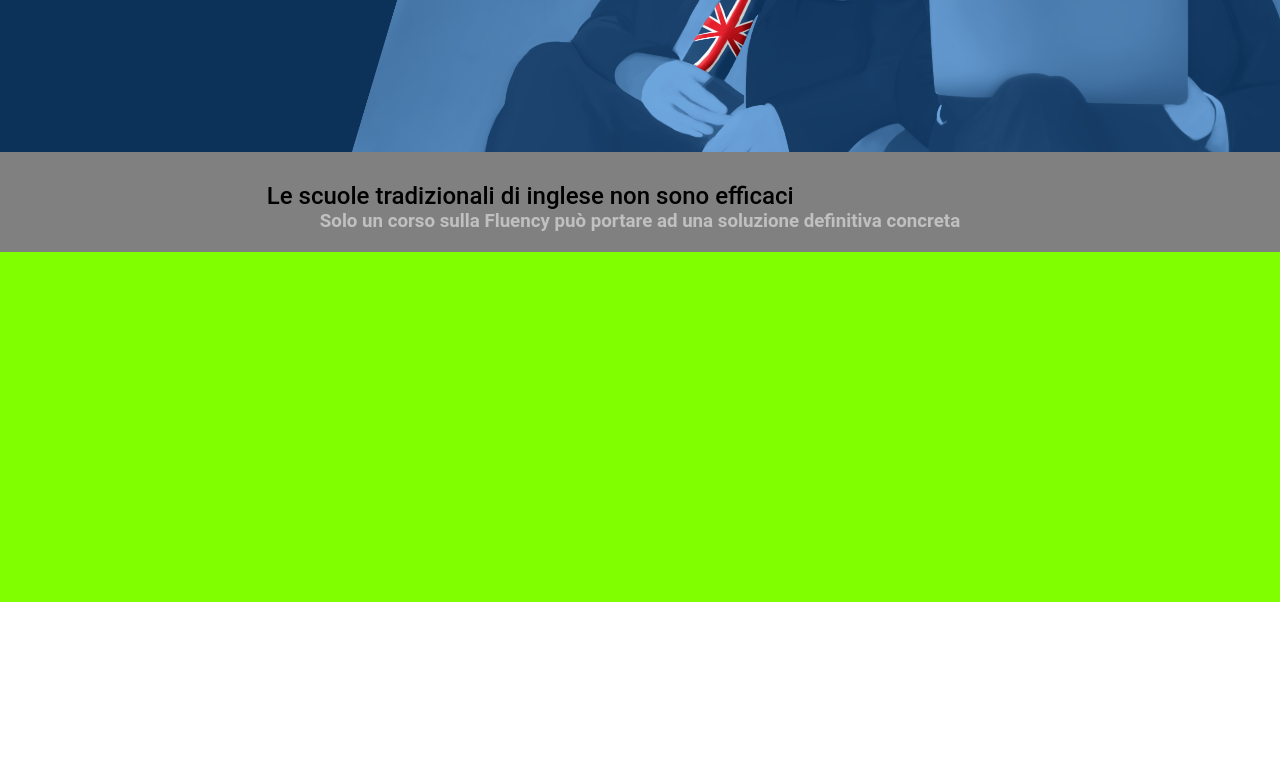
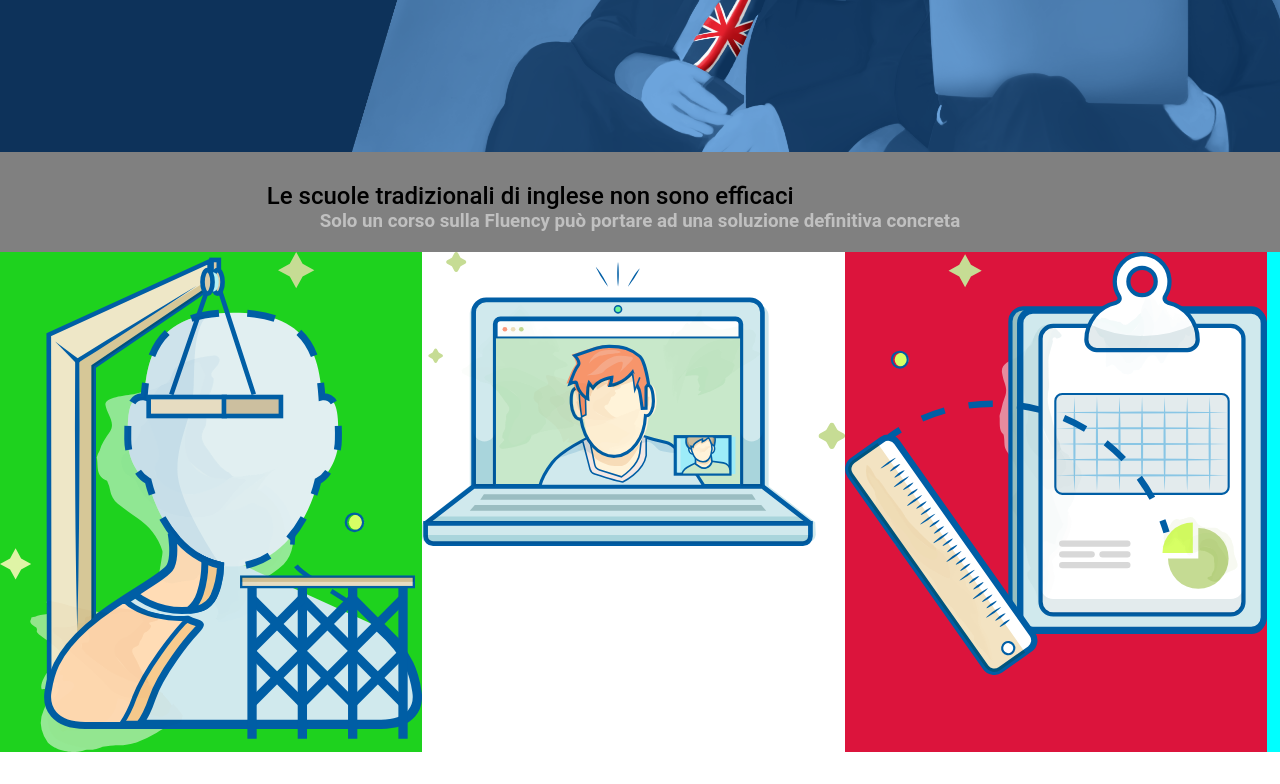
Before and after one commit to FrancoCaneti/htmlcss-fluentify, a plain HTML site: page index.html in a window 1280 px wide. Shown: the part 407-1191 px from the top of the page. Before the commit the page ends 1009 px from the top, so only its background shows below. Drawn offline with Linux system fonts and the light colour scheme.

Commit message:
creazione colonne

```diff
--- a/css/main.css
+++ b/css/main.css
@@ -136,6 +136,7 @@ h4{
 /*grigio*/
 
  .container2 {
+     position: relative;
     height: 100px;
     background-color: grey;
     text-align: center;
@@ -150,6 +151,29 @@ h4{
  /*Sezione Centrale*/
 
  .container3{
-     height: 350px;
-     background-color: chartreuse;
+     height: 500px;
+     background-color: cyan;
  }
+
+ .clearfix::after{
+     content'';
+     display: table;
+     clear: both;
+ }
+
+  .colonne .col {
+    float: left;
+    padding: 20 20px;
+    width: 33%;
+    height:500px;
+
+    background-color: rgb(255, 255, 255);
+}
+
+.colonne .col:first-child{
+    background-color: rgb(30, 210, 30);
+}
+
+.colonne .col:last-child{
+    background-color: crimson;
+}
--- a/index.html
+++ b/index.html
@@ -71,12 +71,20 @@
             <h2>        Le scuole  tradizionali di inglese non sono efficaci </h2>
             <h3>Solo un corso sulla Fluency può portare ad una soluzione definitiva concreta </h3>
         </div>
-    </section>
-    <section>
-        <div class="container3">
 
+        <section class="colonne container3 clearfix">
+                <div class="col">
+                  <img class="flex" src="img/profile.svg" alt="testa">
+                  <h2>Lorem  </h2>
+                </div>
+                <div class="col">
+                    <img class="flex" src="img/computer.svg" alt="computer">
+                </div>
+                <div class="col">
+                    <img class="flex" src="img/doc.svg" alt="computer">
+                </div>
         </div>
-    </section>
-   </main>
+   </section>
+  </main>
 </body>
 </html>
```
